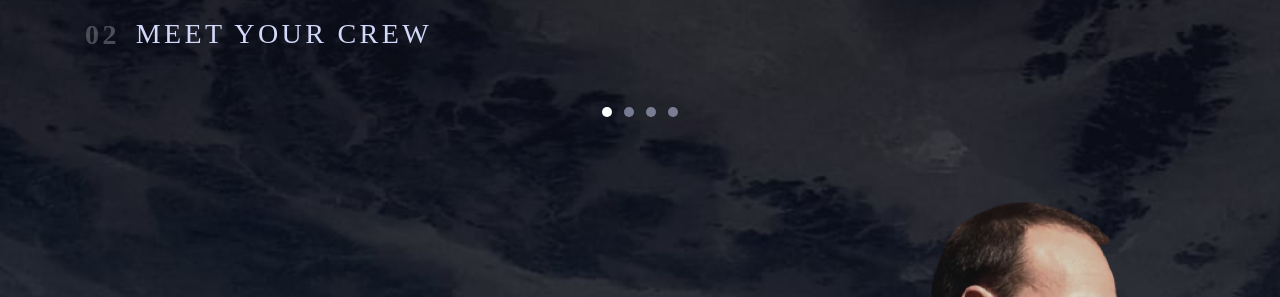
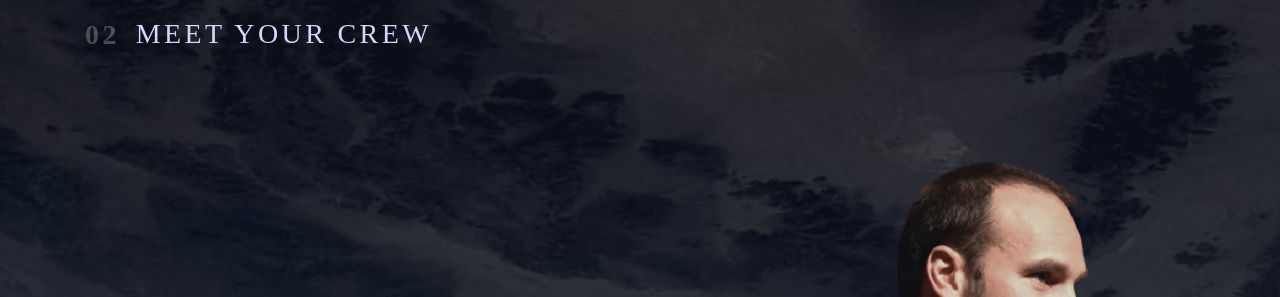
Before and after one commit to queseri/space-travel, a website: page crew.html in a window 1280 px wide. Shown: the part 167-464 px from the top of the page. Drawn offline with nearby package versions, Linux system fonts and the light colour scheme; a web font is replaced by a local one.

Commit message:
removing max-width on tab image

```diff
--- a/index.css
+++ b/index.css
@@ -700,10 +700,11 @@ select {
         font-size: var(--fs-20);
     }
 
+    /*
     .tab-image {
         max-width: 18.75rem;
     }
-
+*/
     /*--------------------------------------------*/
     /* ----DESTINATION TABLET PAGE END  --------- */
     /*--------------------------------------------*/
@@ -832,7 +833,10 @@ select {
     }
 
     [role="tablist"] {
+        align-self: flex-end;
+        width: 50%;
         text-align: left;
+        padding-inline-start: 2rem;
     }
 
     /* [role="tabpanel"] *+* {
@@ -842,6 +846,15 @@ select {
     .panel-content-wrapper {
         display: flex;
         justify-content: space-between;
+        gap: 4rem;
+    }
+
+    .tab-image-container {
+        flex: 1 1 50%;
+    }
+
+    .tab-divider {
+        flex: 1 1 50%;
     }
 
     .tab-image {
@@ -863,6 +876,11 @@ select {
         font-size: var(--fs-28);
     }
 
+    .tabbed {
+        display: flex;
+        flex-direction: column;
+    }
+
     /*--------------------------------------------*/
     /* ----DESTINATION DESKTOP PAGE END --------- */
     /*--------------------------------------------*/
@@ -880,9 +898,14 @@ select {
         flex-direction: row-reverse;
     }
 
+    .crew .tabbed {
+        flex-direction: column-reverse;
+    }
+
     .crew [role="tablist"] {
         padding-inline: 1.5rem;
-        text-align: center;
+        text-align: left;
+        align-self: flex-start;
     }
 
     .crew-tab-title {
```
